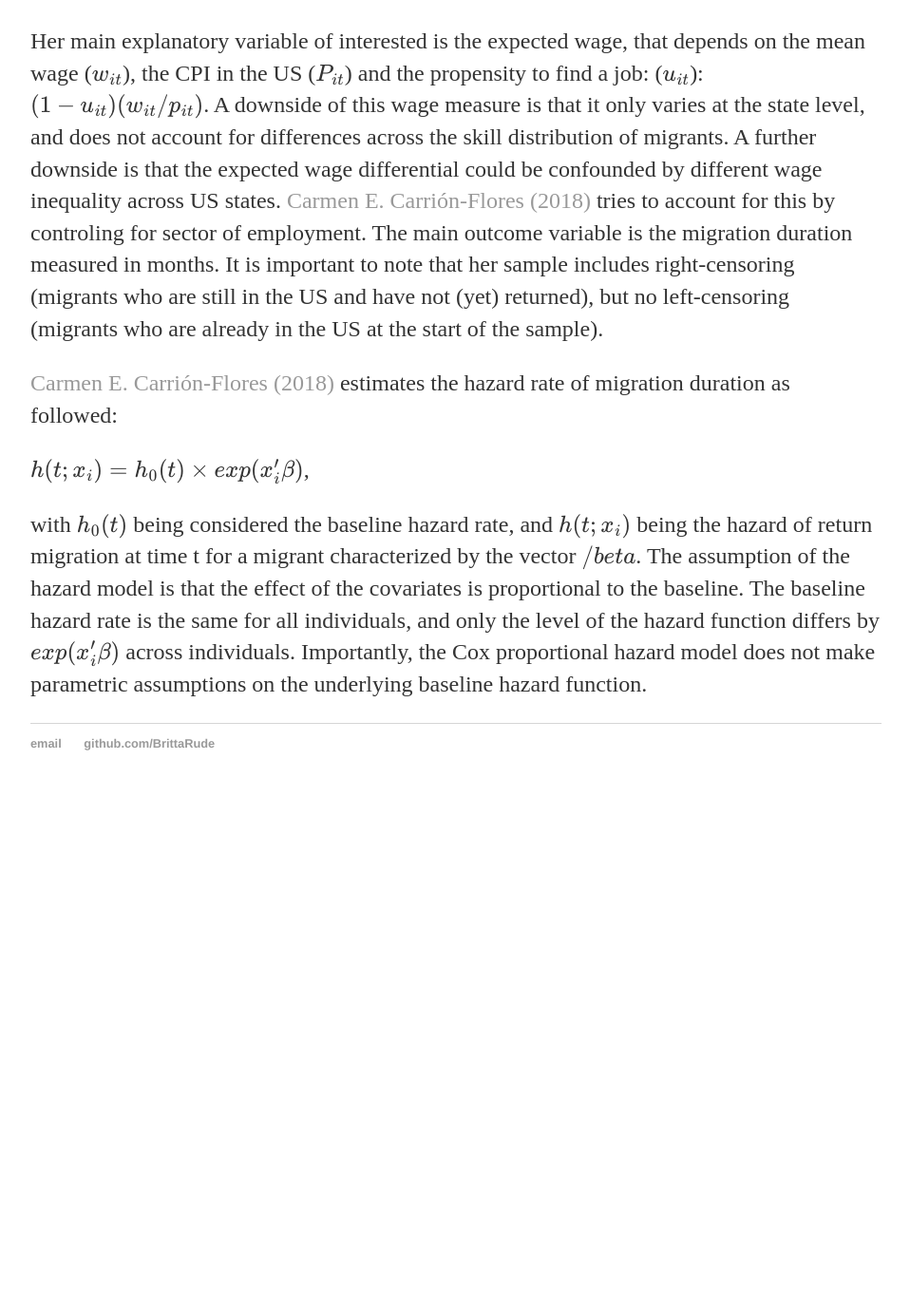
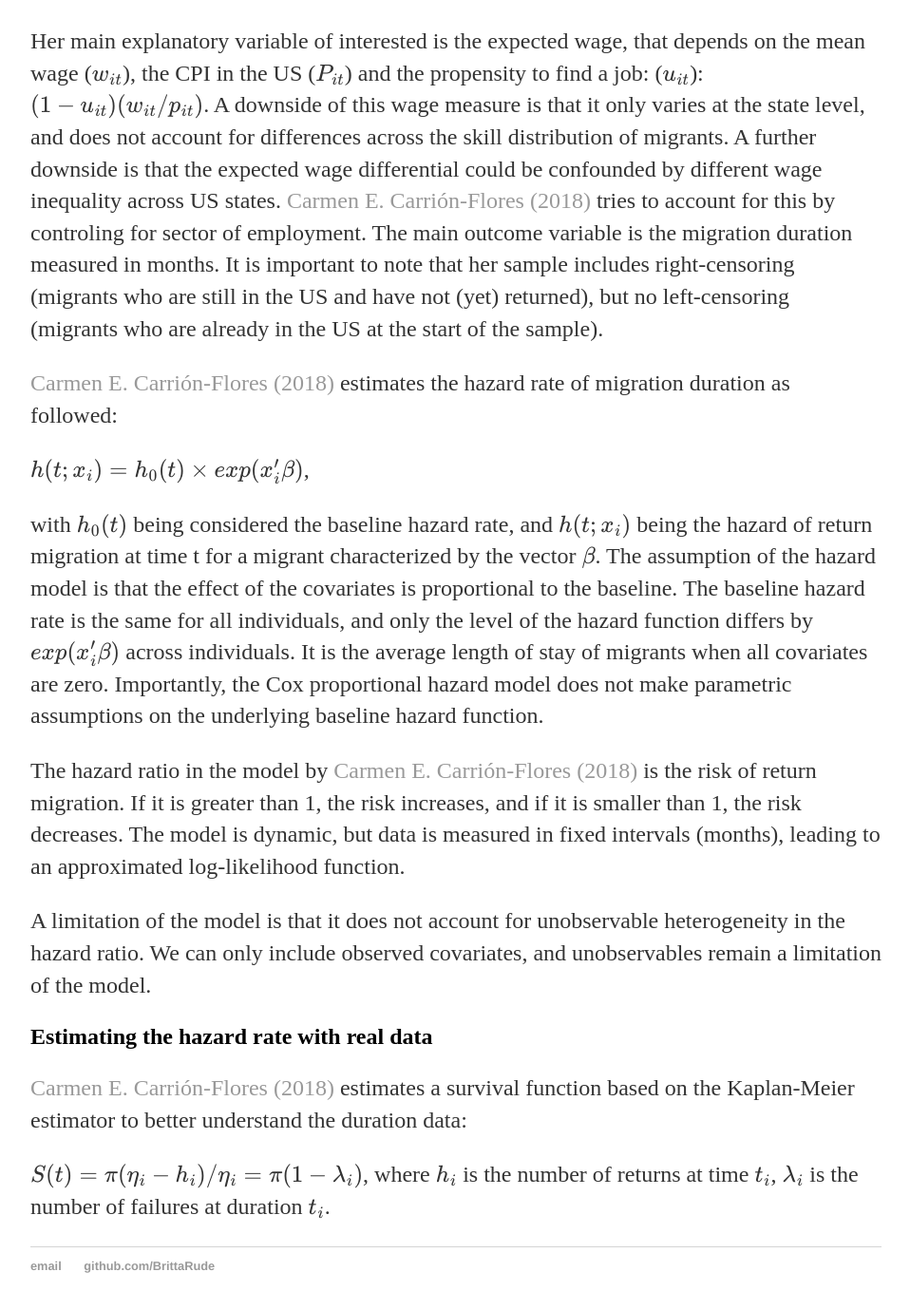
Before and after one commit to BrittaRude/BrittaRude.github.io, a Jekyll site: the page built from inputs_datascience/_posts/2020-08-03-britta-rude-modeling-in-economics.md, in a window 1280 px wide and 1400 px high, scrolled down 4861 px. Shown: the top 1379 px of the window at 95% size, without its empty margins (160-1118 px from the left). Built offline with Jekyll 4.4.1, drawn with Linux system fonts in a browser that asks for light colours; formulas are drawn with MathJax 3; before the commit the page ends 5711 px from its top, so only the background shows below that.

Commit message:
Update 2020-08-03-britta-rude-modeling-in-economics.md

```diff
--- a/inputs_datascience/_posts/2020-08-03-britta-rude-modeling-in-economics.md
+++ b/inputs_datascience/_posts/2020-08-03-britta-rude-modeling-in-economics.md
@@ -81,4 +81,14 @@ Her main explanatory variable of interested is the expected wage, that depends o
 
 $$ h(t; x_i) = h_0(t) \times exp(x_i' \beta)$$,
 
-with $$h_0(t)$$ being considered the baseline hazard rate, and $$ h(t; x_i)$$ being the hazard of return migration at time t for a migrant characterized by the vector $$/beta$$. The assumption of the hazard model is that the effect of the covariates is proportional to the baseline. The baseline hazard rate is the same for all individuals, and only the level of the hazard function differs by $$exp(x_i' \beta)$$ across individuals. Importantly, the Cox proportional hazard model does not make parametric assumptions on the underlying baseline hazard function.
+with $$h_0(t)$$ being considered the baseline hazard rate, and $$ h(t; x_i)$$ being the hazard of return migration at time t for a migrant characterized by the vector $$\beta$$. The assumption of the hazard model is that the effect of the covariates is proportional to the baseline. The baseline hazard rate is the same for all individuals, and only the level of the hazard function differs by $$exp(x_i' \beta)$$ across individuals. It is the average length of stay of migrants when all covariates are zero. Importantly, the Cox proportional hazard model does not make parametric assumptions on the underlying baseline hazard function.
+
+The hazard ratio in the model by [Carmen E. Carrión-Flores (2018)](https://link.springer.com/article/10.1186/s40176-017-0108-0) is the risk of return migration. If it is greater than 1, the risk increases, and if it is smaller than 1, the risk decreases. The model is dynamic, but data is measured in fixed intervals (months), leading to an approximated log-likelihood function.
+
+A limitation of the model is that it does not account for unobservable heterogeneity in the hazard ratio. We can only include observed covariates, and unobservables remain a limitation of the model.
+
+## Estimating the hazard rate with real data
+
+[Carmen E. Carrión-Flores (2018)](https://link.springer.com/article/10.1186/s40176-017-0108-0) estimates a survival function based on the Kaplan-Meier estimator to better understand the duration data:
+
+$$ S(t) = \pi (\eta_i - h_i) / \eta_i = \pi (1-\lambda_i)$$, where $$h_i$$ is the number of returns at time $$t_i$$, $$\lambda_i$$ is the number of failures at duration $$t_i$$.
```
